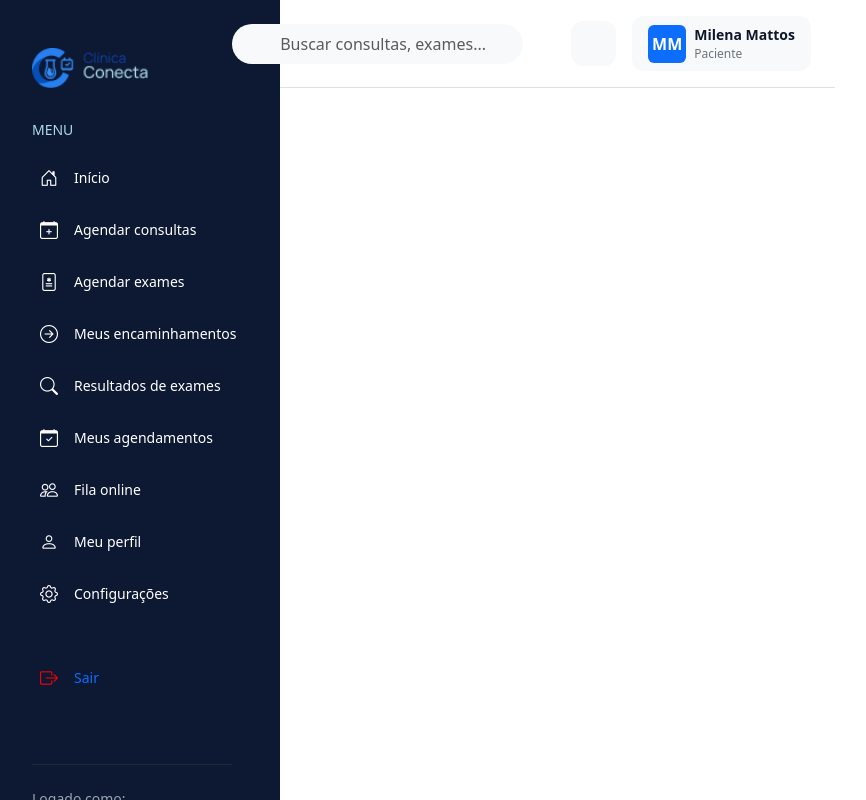
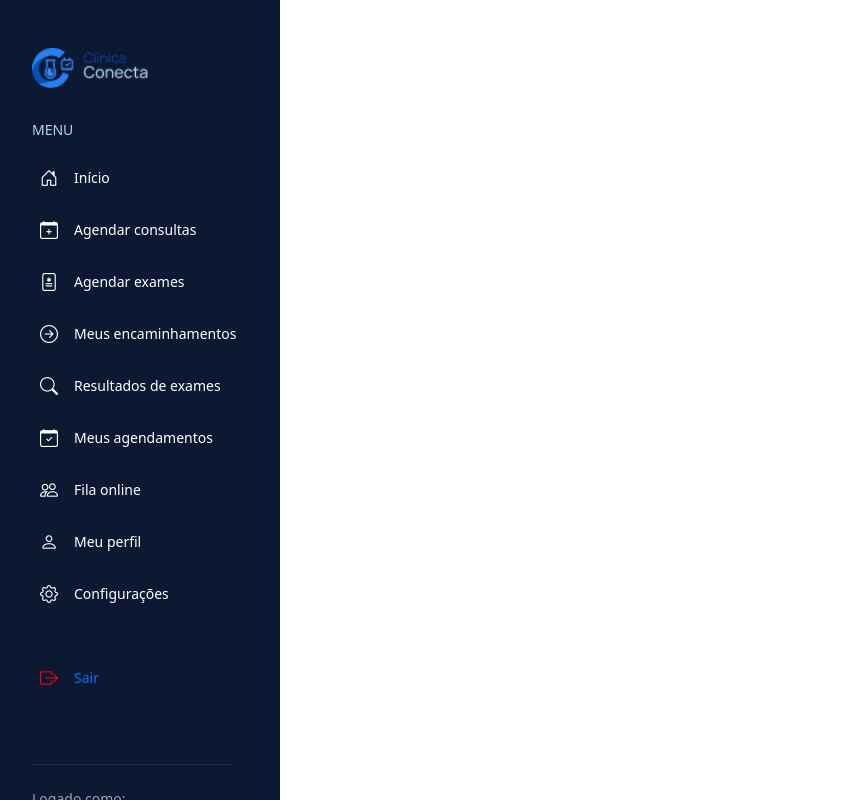
Before and after one commit to PedroJorge148/clinica-conecta, a React (Vite) app: page / in a window 1280 px wide. Shown: the whole page, without its empty margins (16-882 px from the left). Built offline with nearby package versions, Linux system fonts and the light colour scheme.

Commit message:
alterei a home

```diff
--- a/src/pages/Home/home.tsx
+++ b/src/pages/Home/home.tsx
@@ -1,4 +1,4 @@
-import Topbar from "@components/Topbar";
+
 import Sidebar from "../../components/Sidebar";
 
 
@@ -8,9 +8,7 @@ export default function Home(){
             <div className="flex">
                 <Sidebar/>
             </div>
-            <div className="flex">
-                <Topbar/>
-            </div>
+
         </>
     );
 }
```
